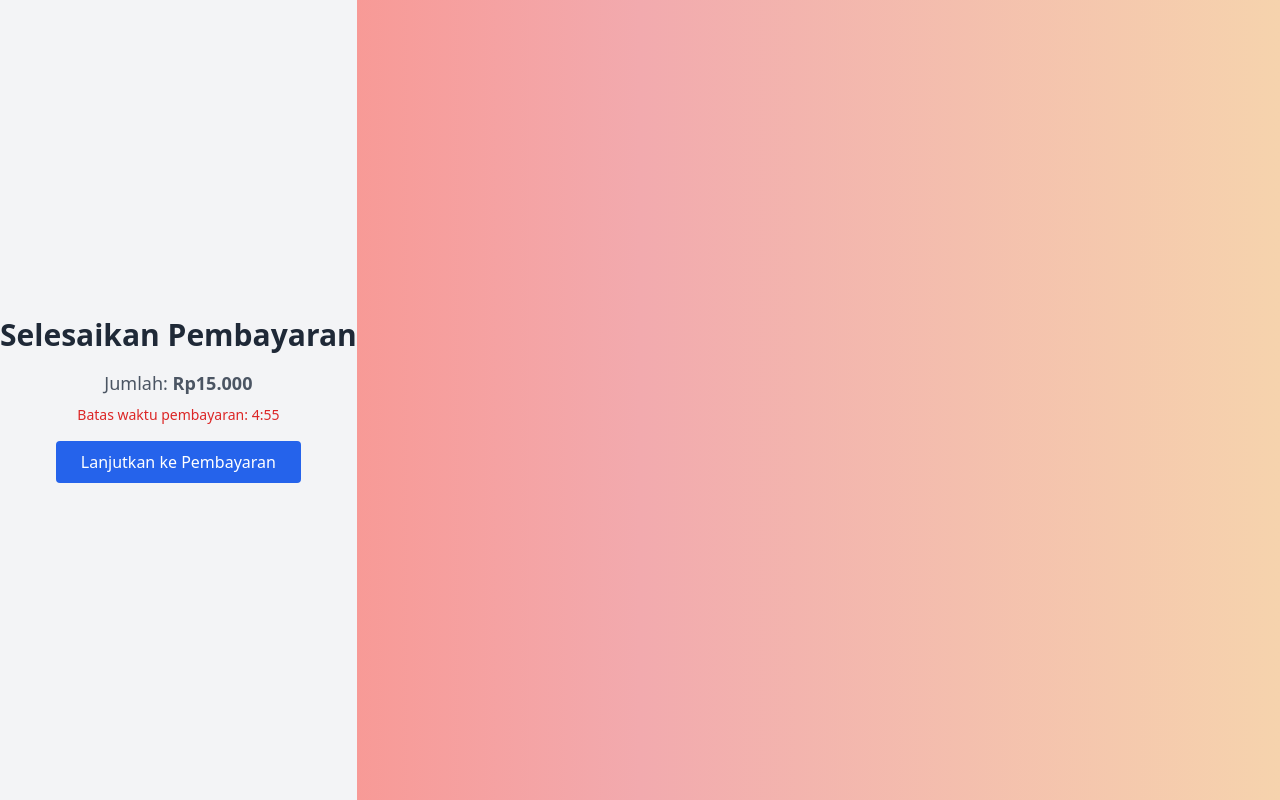
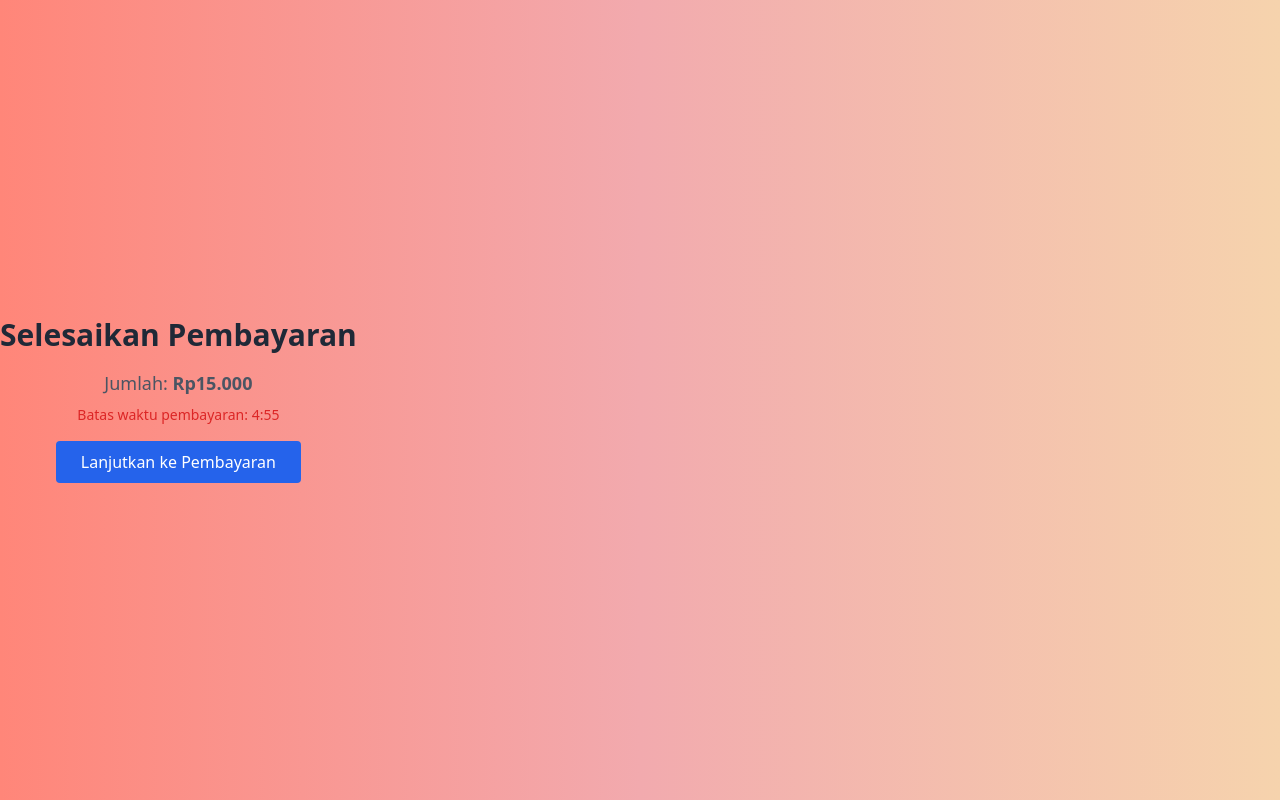
Before and after one commit to AndreasTopuh/FotoboxJO, a React (Vite) app in the folder client/: page /payment in a window 1280 px wide. Built offline with nearby package versions, Linux system fonts and the light colour scheme; the HTML template or start-up script is replaced by a standard one.

Commit message:
change ui payment

```diff
--- a/client/src/pages/PaymentScreen.jsx
+++ b/client/src/pages/PaymentScreen.jsx
@@ -70,7 +70,7 @@ useEffect(() => {
   };
 
   return (
-    <div className="h-screen flex flex-col items-center justify-center bg-gray-100">
+    <div className="h-screen flex flex-col items-center justify-center">
       <h1 className="text-3xl font-bold mb-4 text-gray-800">Selesaikan Pembayaran</h1>
       <p className="mb-2 text-lg text-gray-600">Jumlah: <strong>Rp15.000</strong></p>
       <p className="mb-4 text-sm text-red-600">Batas waktu pembayaran: {Math.floor(timer / 60)}:{String(timer % 60).padStart(2, '0')}</p>
```
